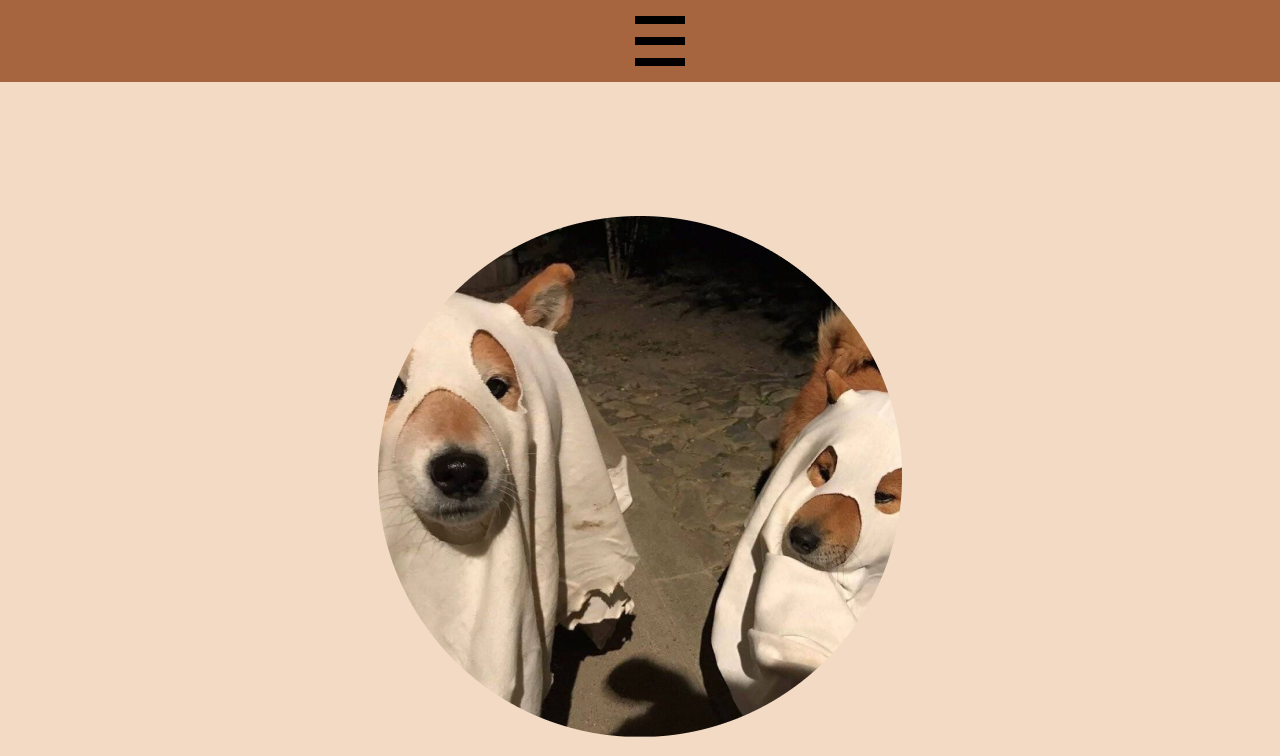
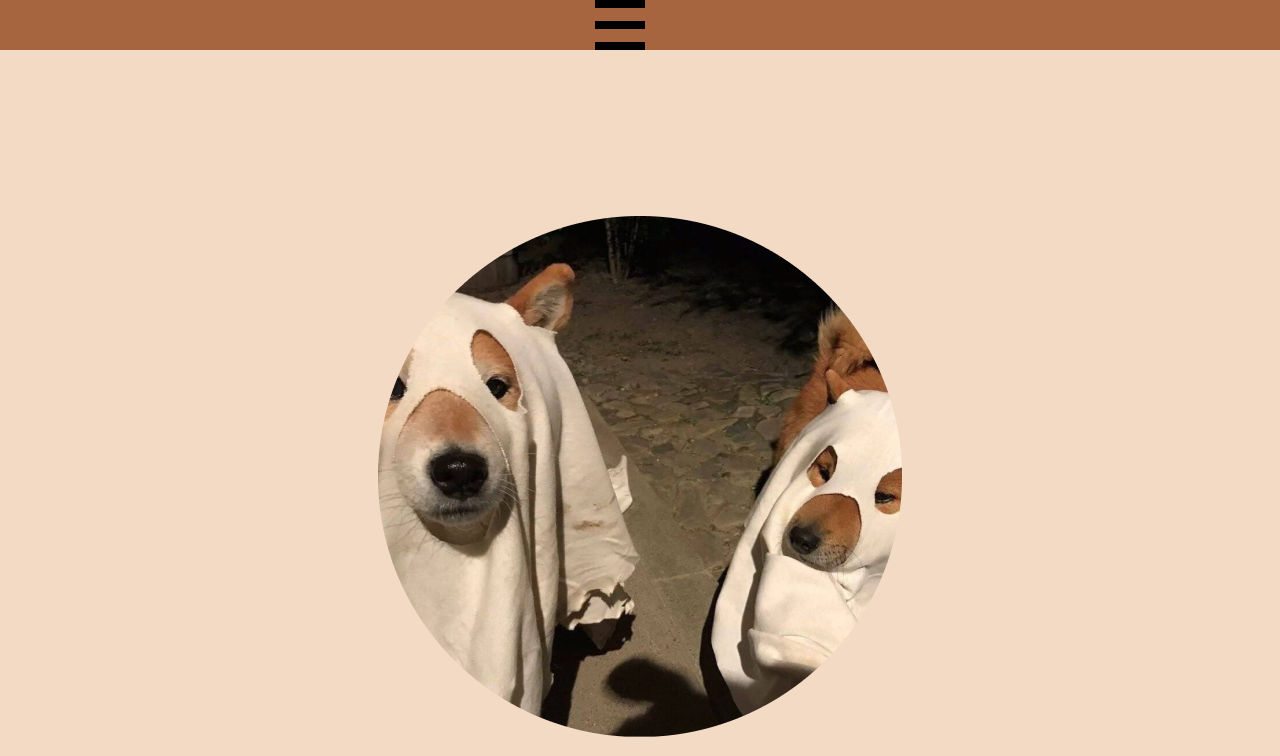
Before and after one commit to zilarr/rsschool-cvv, a plain HTML site: page index.html in a window 1280 px wide. Shown: the top 756 px of the page. Drawn offline with nearby package versions, Linux system fonts and the light colour scheme.

Commit message:
fix: corrected code

```diff
--- a/index.html
+++ b/index.html
@@ -14,18 +14,20 @@
     <header class="header">
         <div class="container">
             <nav class="nav_container">
-                <ul class="nav_list">
-                    <div class="burger">
+                <div class="burger">
                         <span class="burger_item burger_item_line1"></span>
                         <span class="burger_item burger_item_line2"></span>
                         <span class="burger_item burger_item_line3"></span>
                         <span class="burger_item burger_item_line4"></span>
                     </div>
+                <ul class="nav_list">
+
                     <li class="nav_item"><a href="#about">About me</a> </li>
                     <li class="nav_item"><a href="#skills">Skills</a></li>
                     <li class="nav_item"><a href="#projects">Projects</a></li>
                     <li class="nav_item"><a href="#example">Example code</a></li>
                 </ul>
+
             </nav>
         </div>
     </header>
--- a/main.css
+++ b/main.css
@@ -315,3 +315,8 @@ footer {
         padding-left: 65px;
     }
 }
+.nav_container {
+    display: flex;
+    justify-content: center;
+    align-items: center;
+}
```
